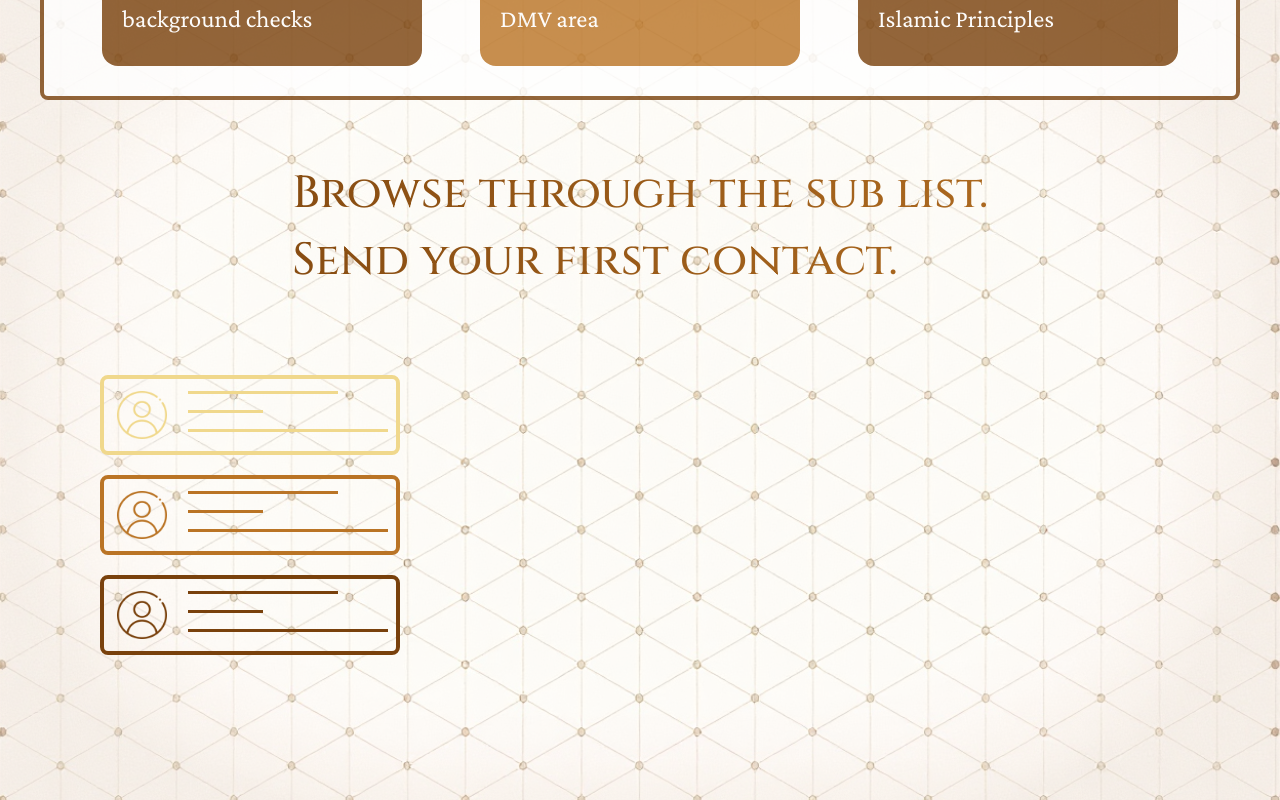
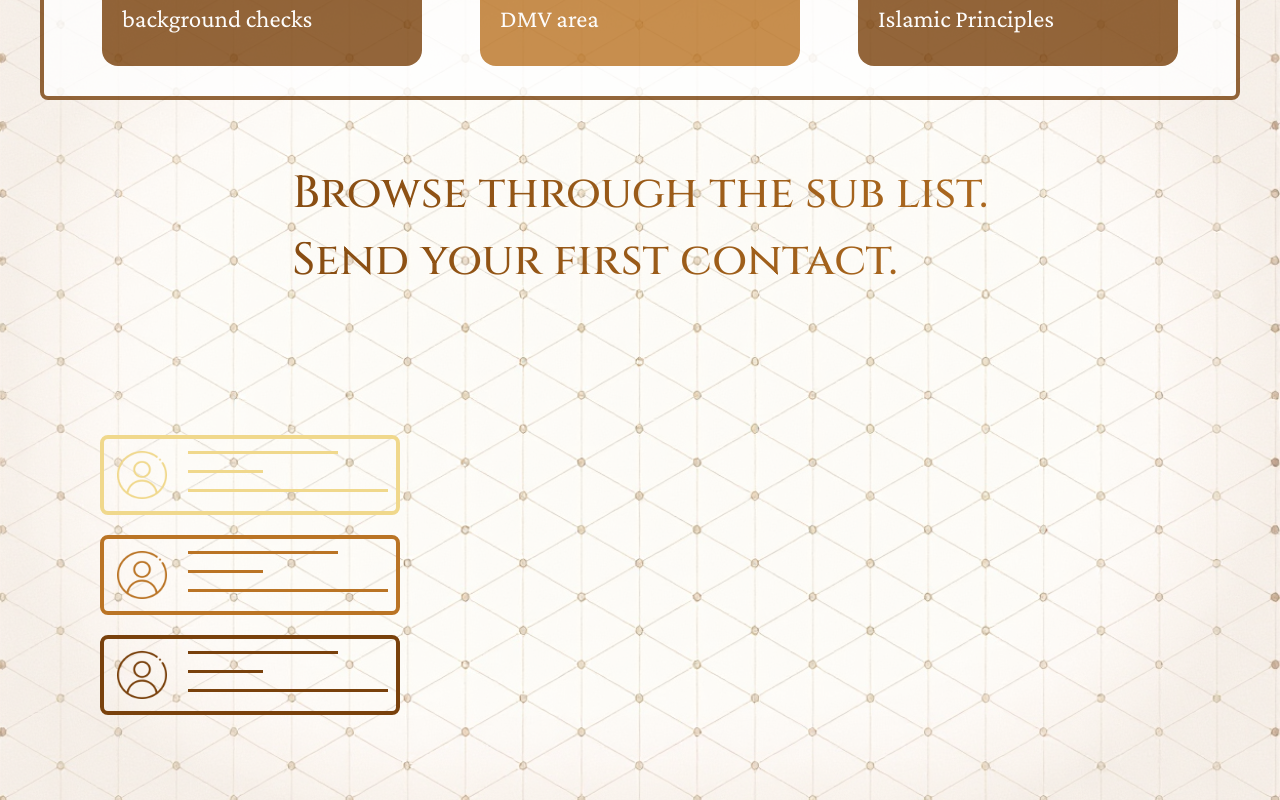
Before and after one commit to MusaShoeb/SubHive, a Next.js app: page / in a window 1280 px wide. Shown: the part 884-1684 px from the top of the page. Built offline with nearby package versions, Linux system fonts and the light colour scheme; no server answers.

Commit message:
Add Animation Fixes

```diff
--- a/app/page.tsx
+++ b/app/page.tsx
@@ -83,8 +83,9 @@ export default function HomePage () {
            <motion.div
           className="flex justify-around rounded-lg border-4 border-[var(--honey)] w-[300px] h-[80px] my-5"
           initial = {{y:0}}
-          animate = {{y: [40, -40, 40]}}
+          whileInView = {{y: 100}}
           transition = {{ duration: 3, ease: easeInOut}}
+          viewport={{once: false, amount: 1}}
           >
           <Image
             src = '/user-icon-yellow.png'
@@ -102,9 +103,10 @@ export default function HomePage () {
 
         <motion.div
           className="flex justify-around rounded-lg border-4 border-[var(--burnt-orange)] w-[300px] h-[80px] my-5"
-           initial = {{y:0}}
-          animate = {{y: [40, -40, 40]}}
+          initial = {{y:0}}
+          whileInView = {{y: 100}}
           transition = {{ duration: 3, ease: easeInOut}}
+          viewport={{once: false, amount: 1}}
           >
           <Image
             src = '/user-icon-orange.png'
@@ -123,8 +125,9 @@ export default function HomePage () {
         <motion.div
           className="flex justify-around rounded-lg border-4 border-[var(--dark-maroon)] w-[300px] h-[80px] my-5"
           initial = {{y:0}}
-          animate = {{y: [40, -40, 40]}}
+          whileInView = {{y: 100}}
           transition = {{ duration: 3, ease: easeInOut}}
+          viewport={{once: false, amount: 1}}
           >
           <Image
             src = '/user-icon-red.png'
```
